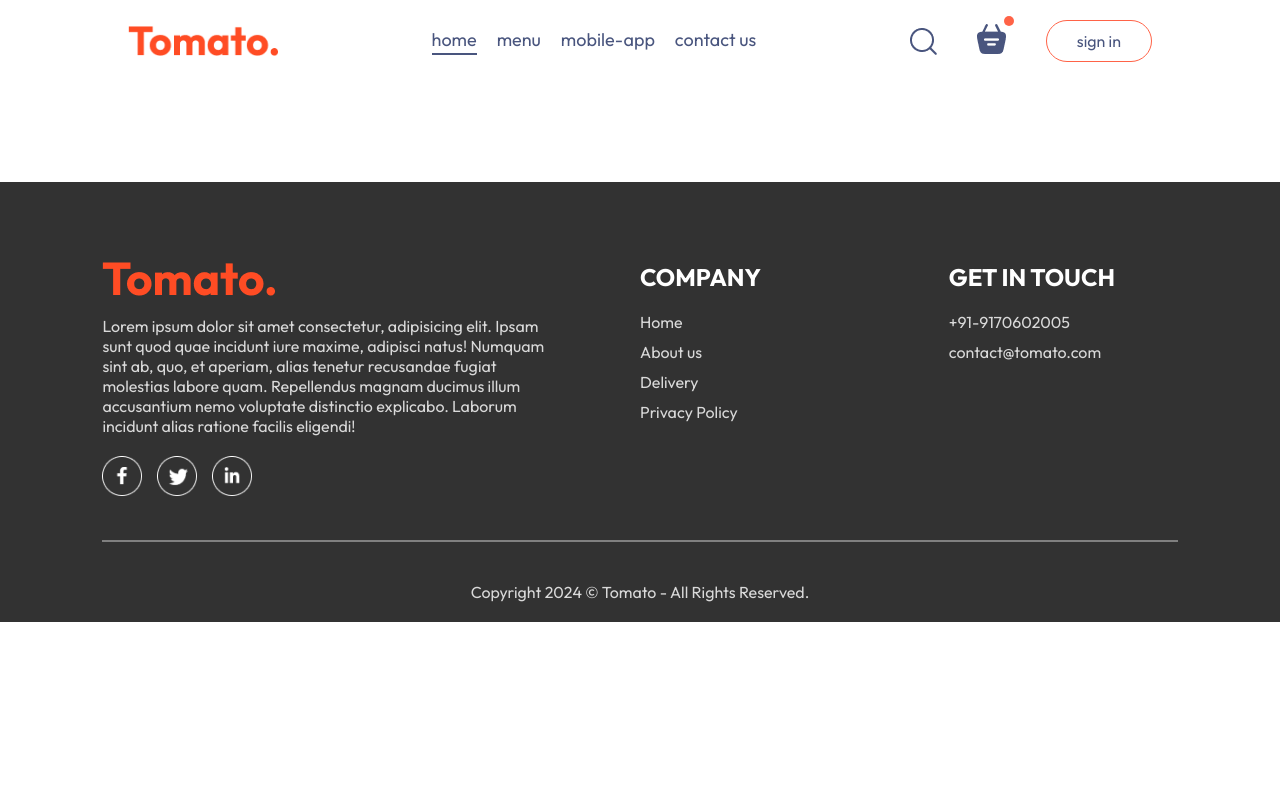
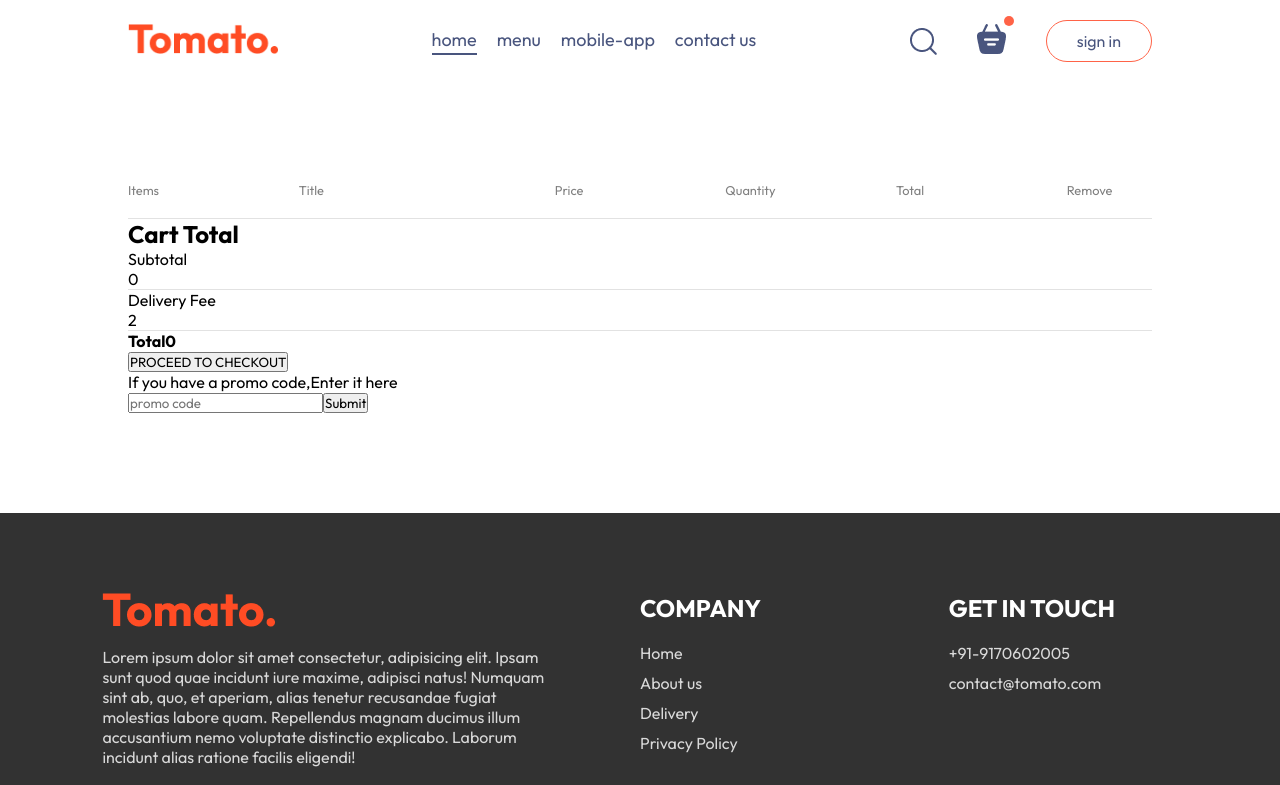
Before and after one commit to chahatkesh/food-delivery-app, a React (Vite) app in the folder client/: page /cart in a window 1280 px wide. Shown: the top 785 px of the page. Built offline with nearby package versions, Linux system fonts and the light colour scheme.

Commit message:
cart page initiated

```diff
--- a/client/src/components/Navbar/Navbar.jsx
+++ b/client/src/components/Navbar/Navbar.jsx
@@ -8,7 +8,10 @@
   return (
     <>
       <div className="navbar">
-        <img className="logo" src={assets.logo} alt="" />
+        <Link to="/">
+          <img className="logo" src={assets.logo} alt="" />
+        </Link>
+
         <ul className="navbar-menu">
           <Link
             to="/"
@@ -38,7 +41,9 @@
         <div className="navbar-right">
           <img src={assets.search_icon} alt="" />
           <div className="navbar-search-icon">
-            <img src={assets.basket_icon} alt="" />
+            <Link to="/cart">
+              <img src={assets.basket_icon} alt="" />
+            </Link>
             <div className="dot"></div>
           </div>
           <button onClick={() => setShowLogin(true)}>sign in</button>
--- a/client/src/pages/Cart/Cart.css
+++ b/client/src/pages/Cart/Cart.css
@@ -0,0 +1,27 @@
+.cart {
+  margin-top: 100px;
+}
+.cart-items-title {
+  display: grid;
+  grid-template-columns: 1fr 1.5fr 1fr 1fr 1fr 0.5fr;
+  align-items: center;
+  color: grey;
+  font-size: max(1vw, 12px);
+}
+.cart-items-item {
+  margin: 10px 0px;
+  color: black;
+}
+.cart-items-item img {
+  width: 50px;
+}
+.cart hr {
+  height: 1px;
+  background-color: #e2e2e2;
+  border: none;
+}
+.cart-items-item .cross {
+  cursor: pointer;
+}
+.cart-bottom {
+}
--- a/client/src/pages/Cart/Cart.jsx
+++ b/client/src/pages/Cart/Cart.jsx
@@ -1,10 +1,77 @@
-import React from "react";
+import React, { useContext } from "react";
 import "./Cart.css";
+import { StoreContext } from "../../context/StoreContext";
 
 const Cart = () => {
+  const { cartItems, food_list, removeFromCart } = useContext(StoreContext);
   return (
     <>
-      <div></div>
+      <div className="cart">
+        <div className="cart-items">
+          <div className="cart-items-title">
+            <p>Items</p>
+            <p>Title</p>
+            <p>Price</p>
+            <p>Quantity</p>
+            <p>Total</p>
+            <p>Remove</p>
+          </div>
+          <br />
+          <hr />
+          {food_list.map((item, index) => {
+            if (cartItems[item._id] > 0) {
+              return (
+                <>
+                  <div className="cart-items-title cart-items-item">
+                    <img src={item.image} alt="" />
+                    <p>{item.name}</p>
+                    <p>₹{item.price}</p>
+                    <p>{cartItems[item._id]}</p>
+                    <p>₹{item.price * cartItems[item._id]}</p>
+                    <p
+                      onClick={() => removeFromCart(item._id)}
+                      className="cross">
+                      x
+                    </p>
+                  </div>
+                  <hr />
+                </>
+              );
+            }
+          })}
+        </div>
+        <div className="cart-bottom">
+          <div className="cart-total">
+            <h2>Cart Total</h2>
+            <div>
+              <div className="cart-total-details">
+                <p>Subtotal</p>
+                <p>{0}</p>
+              </div>
+              <hr />
+              <div className="cart-total-details">
+                <p>Delivery Fee</p>
+                <p>{2}</p>
+              </div>
+              <hr />
+              <div className="cart-total-details">
+                <b>Total</b>
+                <b>{0}</b>
+              </div>
+            </div>
+            <button>PROCEED TO CHECKOUT</button>
+          </div>
+          <div className="cart-promocode">
+            <div>
+              <p>If you have a promo code,Enter it here</p>
+              <div className="cart-promocode-input">
+                <input type="text" placeholder="promo code" />
+                <button>Submit</button>
+              </div>
+            </div>
+          </div>
+        </div>
+      </div>
     </>
   );
 };
```
